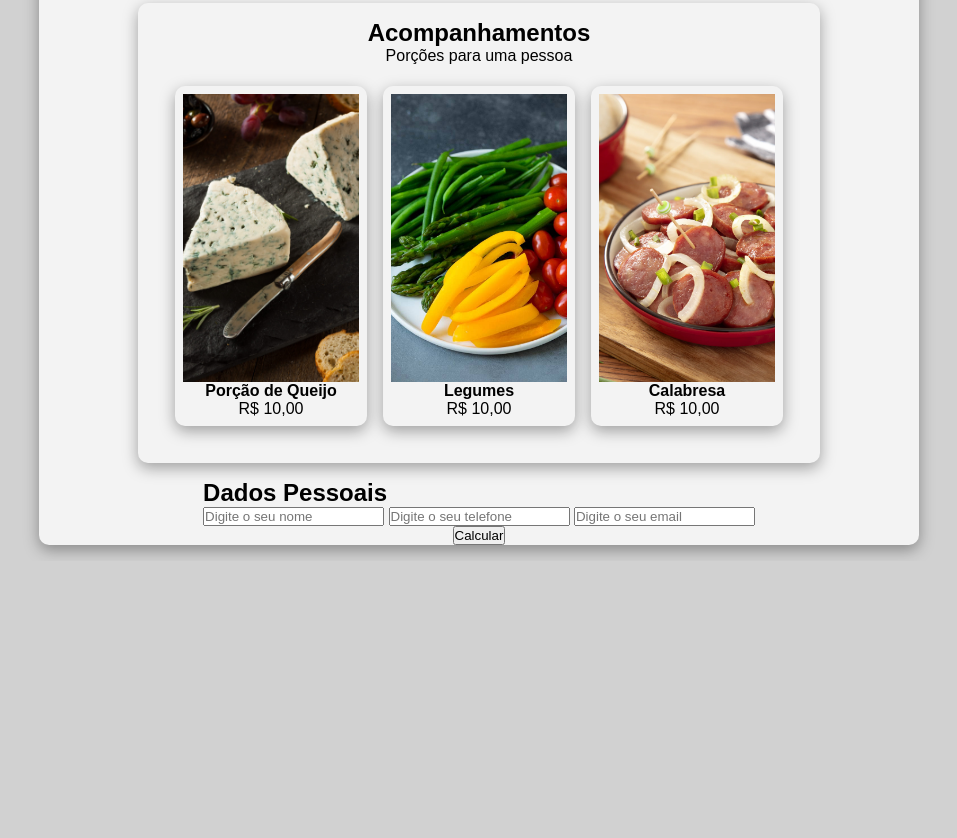
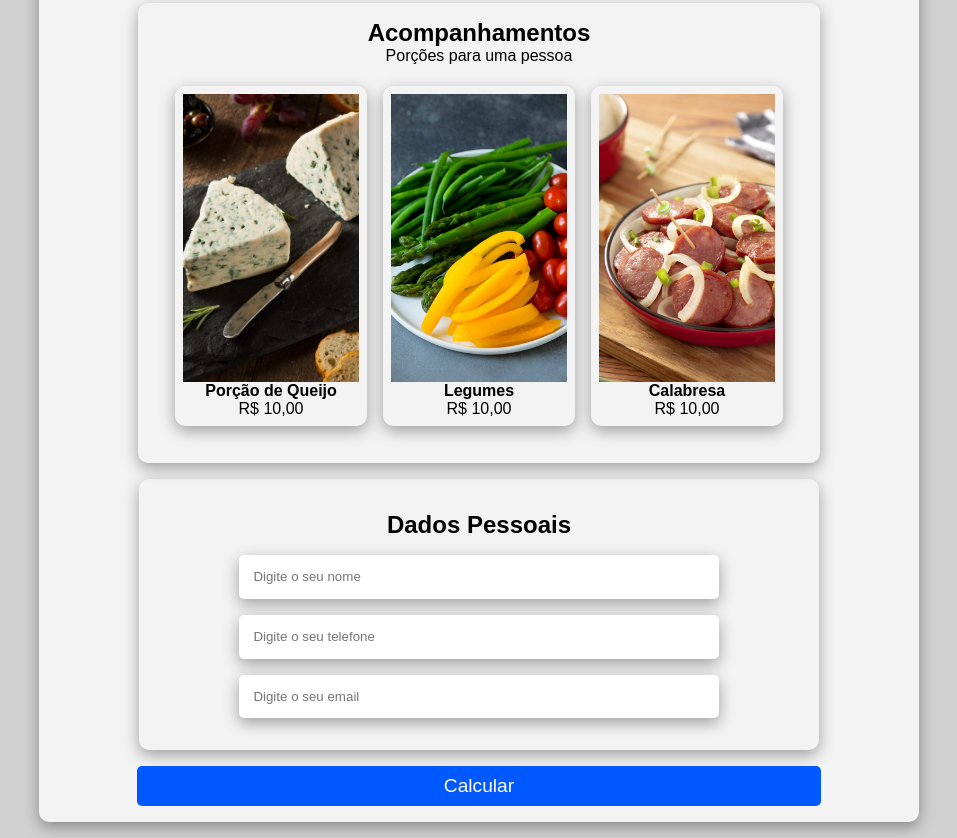
Before and after one commit to Wilson-Barbosa/Interactive-menu-page, a plain HTML site: page index.html in a window 1280 px wide. Shown: the part 835-1673 px from the top of the page, without its empty margins (161-1118 px from the left). Before the commit the page ends 1396 px from the top, so only its background shows below. Drawn offline with Linux system fonts and the light colour scheme.

Commit message:
closes #6 - client's info section stylized

```diff
--- a/styles/style.css
+++ b/styles/style.css
@@ -92,3 +92,41 @@ body {
 .food-name {
     font-weight: bold;
 }
+
+/* Client INFO */
+.client-info{
+    display: flex;
+    flex-direction: column;
+    align-items: center;
+    justify-content: center;
+    padding: 2rem;
+    width: 42.55rem;
+    gap: 1rem;
+
+    border-radius: 10px;
+    box-shadow: rgba(0, 0, 0, 0.35) 0px 5px 15px;
+}
+
+input {
+    width: 30rem;
+    padding: 0.9rem;
+    border-radius: 5px;
+    border-style: none;
+    box-shadow: rgba(0, 0, 0, 0.35) 0px 5px 15px;
+}
+
+button {
+    width: 42.7rem;
+    height: 2.5rem;
+    margin: 1rem;
+    font-size: 1.2rem;
+
+
+    background-color: #0059ff;
+    color: white;
+
+    border-radius: 5px;
+    border-style: none;
+
+    cursor: pointer;
+}
```
